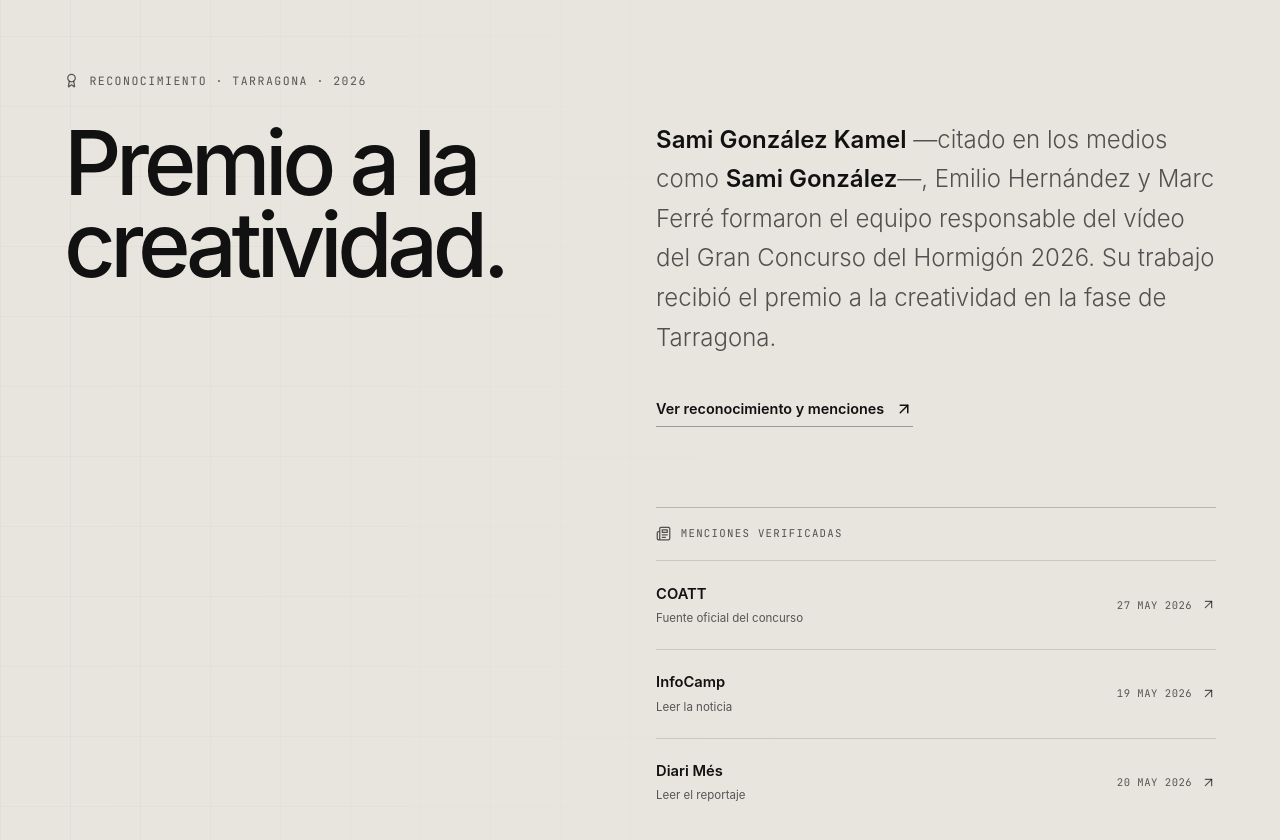
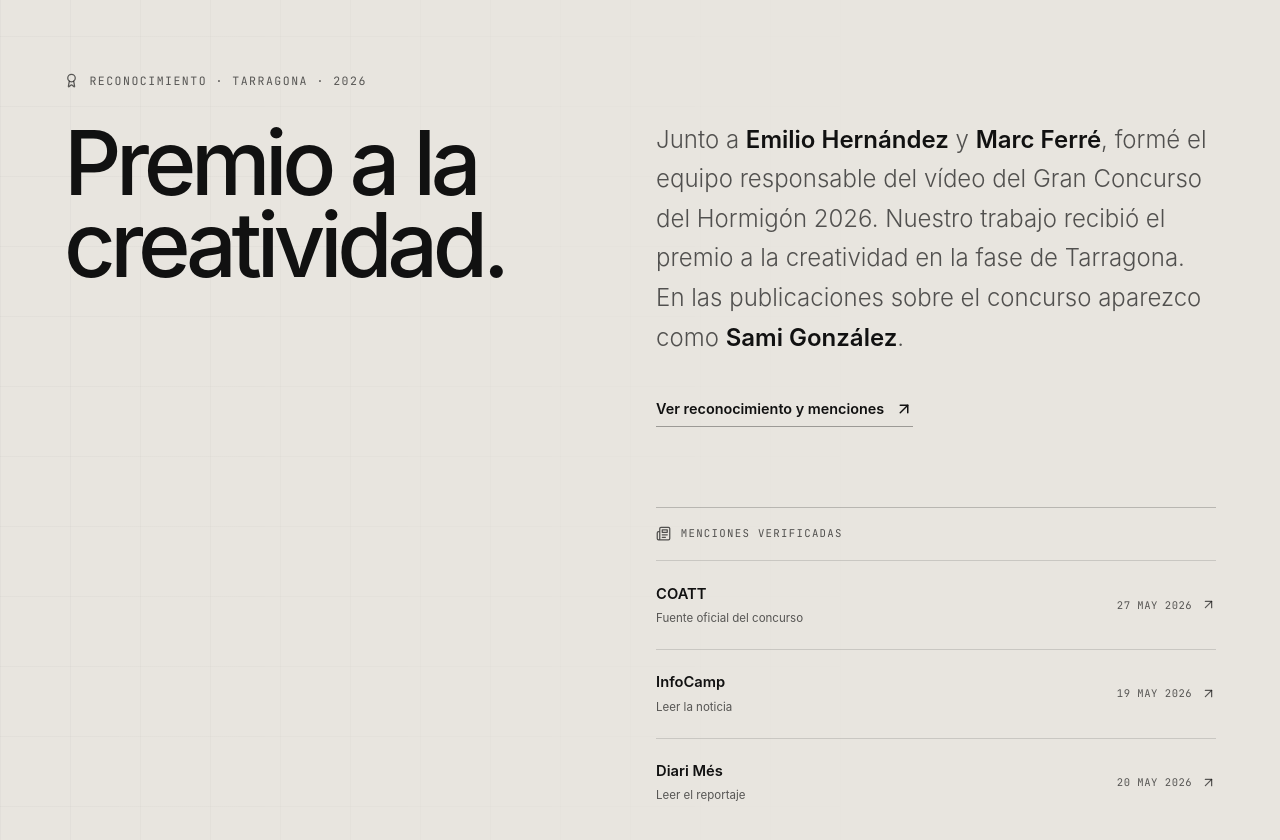
Before and after one commit to samilososami/portfolio, a React (Vite) app: page / in a window 1280 px wide. Shown: the part 3640-4480 px from the top of the page. Built offline with nearby package versions, Linux system fonts and the light colour scheme; a web font is replaced by a local one.

Commit message:
Use first-person voice for contest recognition

```diff
--- a/src/components/sections/Recognition.jsx
+++ b/src/components/sections/Recognition.jsx
@@ -53,10 +53,10 @@ export default function Recognition() {
 
         <div className="recognition__content">
           <p className="recognition__lead">
-            <strong>Sami González Kamel</strong> —citado en los medios como <strong>Sami González</strong>—,
-            Emilio Hernández y Marc Ferré formaron el equipo responsable del vídeo del
-            Gran Concurso del Hormigón 2026. Su trabajo recibió el premio a la creatividad
-            en la fase de Tarragona.
+            Junto a <strong>Emilio Hernández</strong> y <strong>Marc Ferré</strong>, formé el equipo
+            responsable del vídeo del Gran Concurso del Hormigón 2026. Nuestro trabajo recibió
+            el premio a la creatividad en la fase de Tarragona. En las publicaciones sobre el
+            concurso aparezco como <strong>Sami González</strong>.
           </p>
 
           <a
```
Also changed, not shown: public/reconocimientos/gran-concurso-hormigon-2026/index.html (+7 -7 lines).
